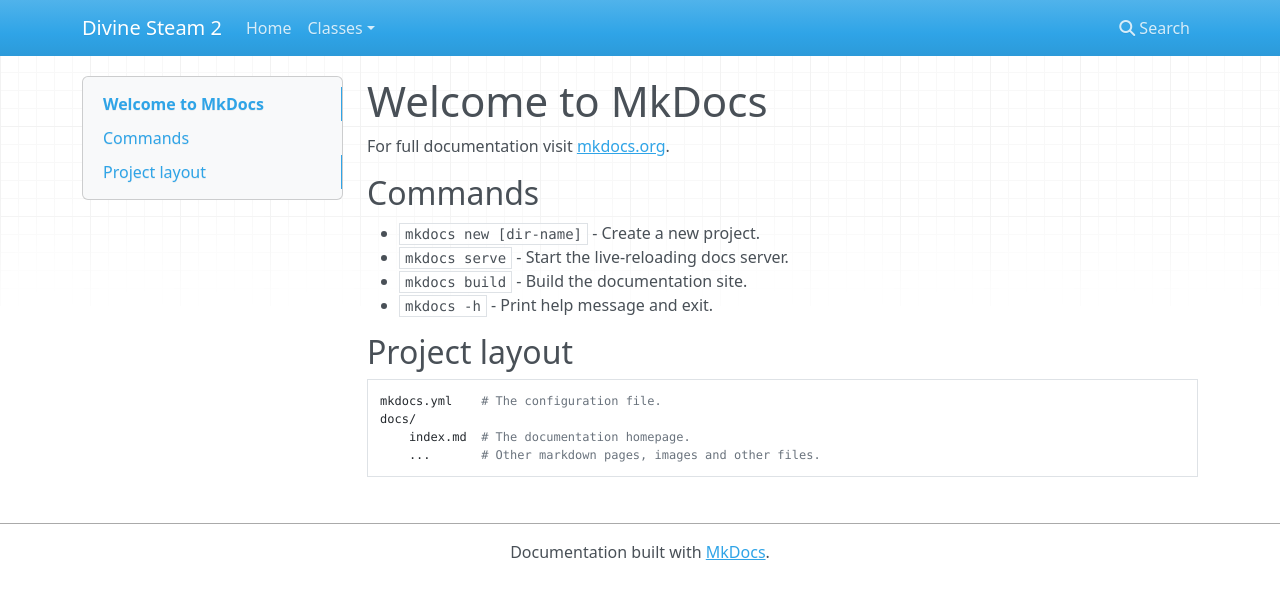
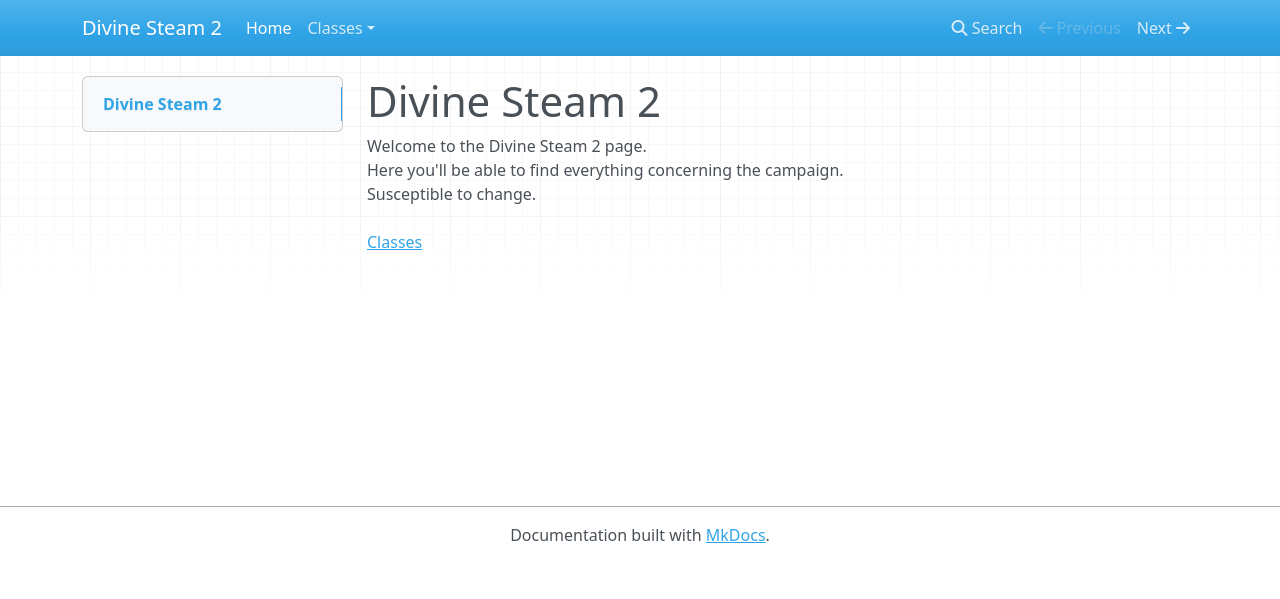
Before and after one commit to 3ndercat/DivineSteam2, an MkDocs documentation site: the page built from docs/index.md, in a window 1280 px wide. Shown: the top 599 px of the page. Built offline with MkDocs 1.6.1, drawn with Linux system fonts in a browser that asks for light colours; nearby versions of some CDN libraries.

Commit message:
Update mkdocs.yml

```diff
--- a/docs/index.md
+++ b/docs/index.md
@@ -1,4 +1,11 @@
-# Welcome to MkDocs
+# Divine Steam 2
+
+Welcome to the Divine Steam 2 page.<br>
+Here you'll be able to find everything concerning the campaign.<br>
+Susceptible to change.<br><br>
+[Classes](/classes/classes.md)
+
+<!-- # Welcome to MkDocs
 
 For full documentation visit [mkdocs.org](https://www.mkdocs.org).
 
@@ -14,4 +21,4 @@
     mkdocs.yml    # The configuration file.
     docs/
         index.md  # The documentation homepage.
-        ...       # Other markdown pages, images and other files.
+        ...       # Other markdown pages, images and other files. -->
--- a/mkdocs.yml
+++ b/mkdocs.yml
@@ -1,5 +1,9 @@
 site_name: Divine Steam 2
 nav:
-  - Home: README.md
+  - Home: index.md
   - Classes:
-    - Steam Warrior: classes/steamWarrior/steamWarrior.md
+    - Steam Warrior:
+      - Steam Warrior: classes/steamWarrior/steamWarrior.md
+      - Locomotive: classes/steamWarrior/locomotive.md
+      - speed demon: classes/steamWarrior/speedDemon.md
+      - pyro technician: classes/steamWarrior/pyroTechnician.md
```
Also changed, not shown: README.md (renamed from docs/README.md).
